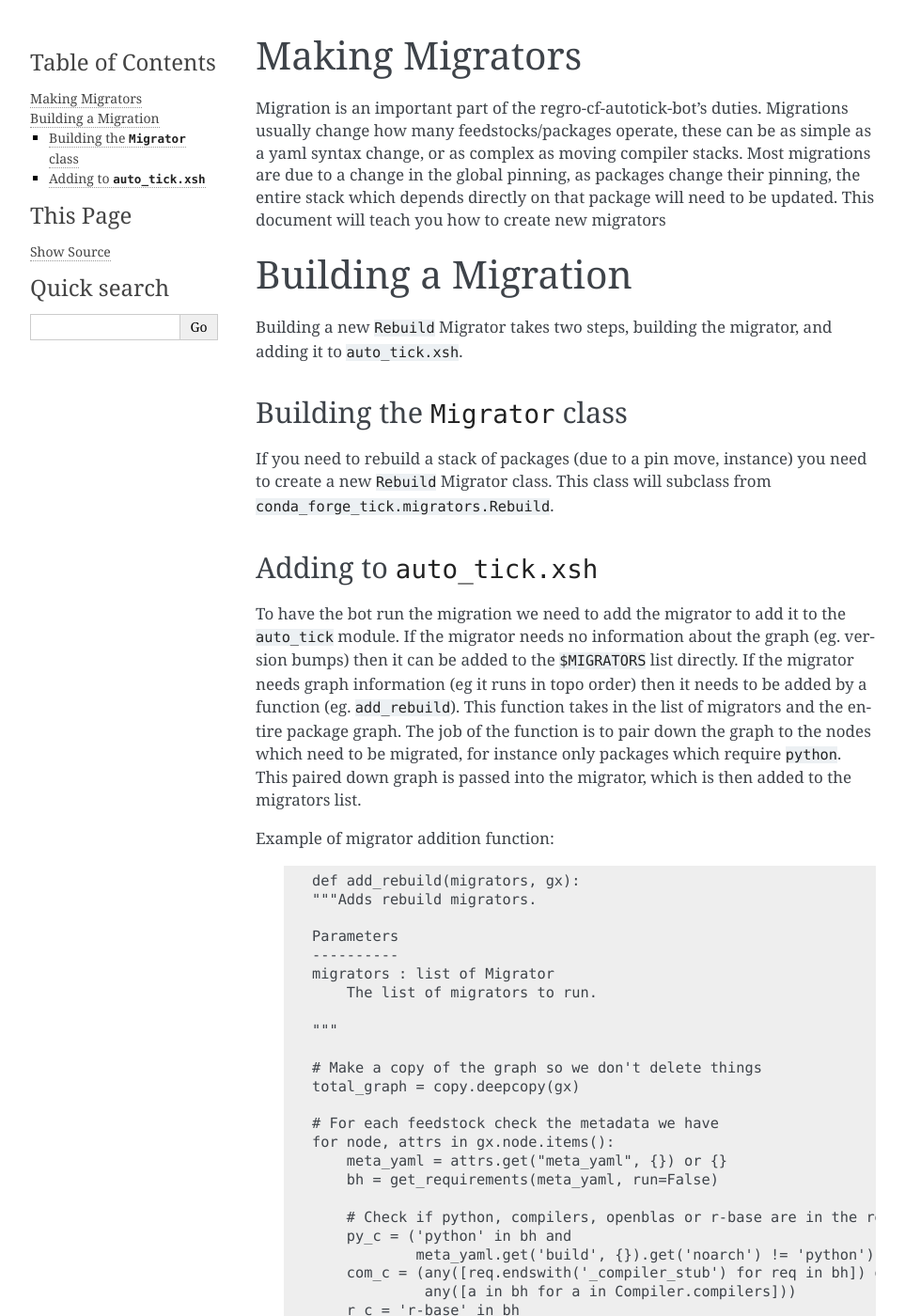
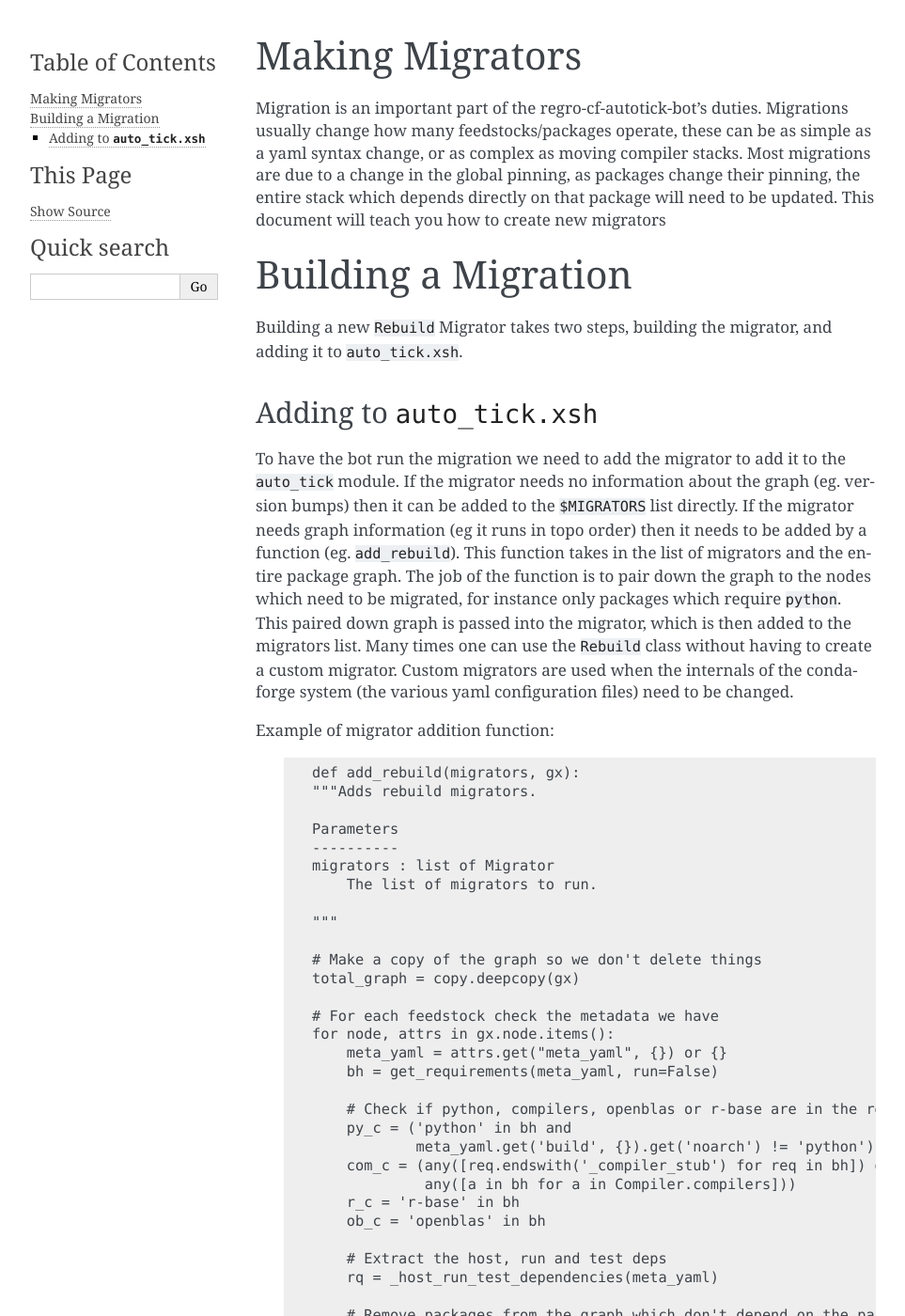
Before and after one commit to regro/cf-scripts, a Sphinx documentation site: the page built from docs/migrators.rst, in a window 1280 px wide and 1400 px high. Shown: the whole window at 94% size, without its empty margins (148-1111 px from the left). Built offline with Sphinx 7.4.7, drawn with Linux system fonts in a browser that asks for light colours.

Commit message:
update docs to reflect standard usage

```diff
--- a/docs/migrators.rst
+++ b/docs/migrators.rst
@@ -14,13 +14,6 @@ Building a Migration
 Building a new ``Rebuild`` Migrator takes two steps, building the migrator,
 and adding it to ``auto_tick.xsh``.
 
-
-Building the ``Migrator`` class
--------------------------------
-If you need to rebuild a stack of packages (due to a pin move, instance)
-you need to create a new ``Rebuild`` Migrator class.
-This class will subclass from ``conda_forge_tick.migrators.Rebuild``.
-
 Adding to ``auto_tick.xsh``
 ---------------------------
 To have the bot run the migration we need to add the migrator to add it to the
@@ -34,6 +27,10 @@ The job of the function is to pair down the graph to the nodes which need
 to be migrated, for instance only packages which require ``python``.
 This paired down graph is passed into the migrator, which is then added
 to the migrators list.
+Many times one can use the ``Rebuild`` class without having to create
+a custom migrator.
+Custom migrators are used when the internals of the conda-forge system (the various
+yaml configuration files) need to be changed.
 
 Example of migrator addition function:
 
```
